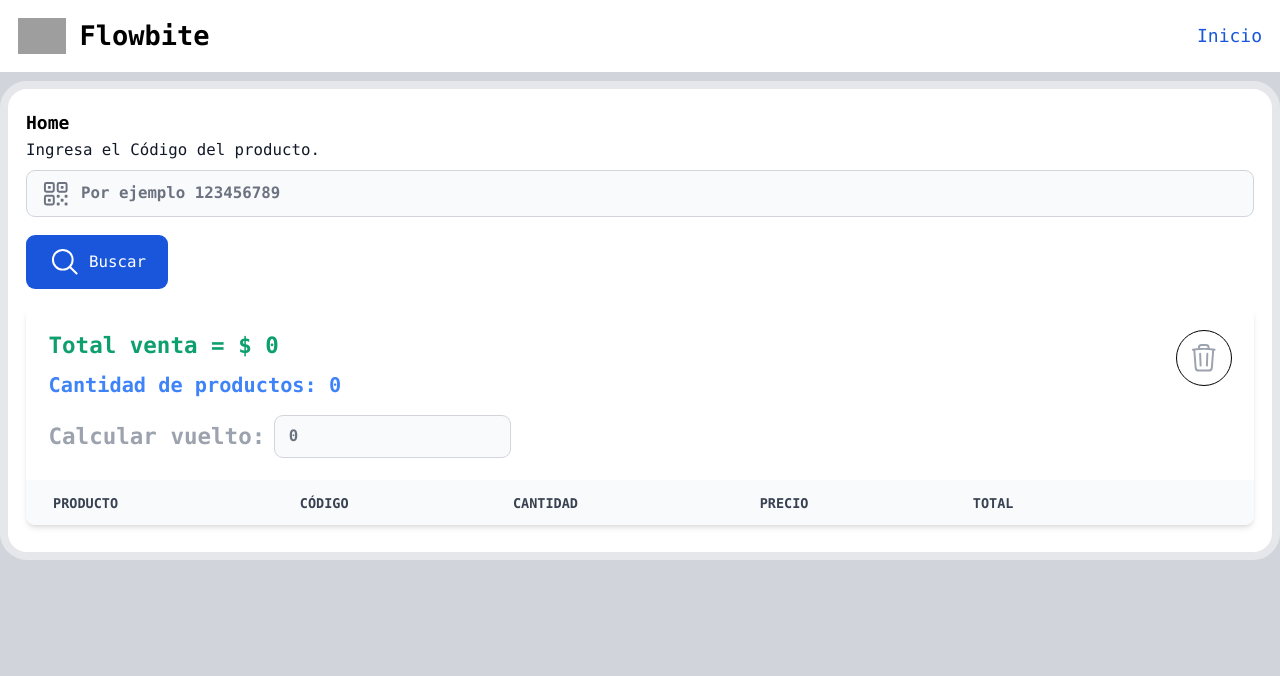
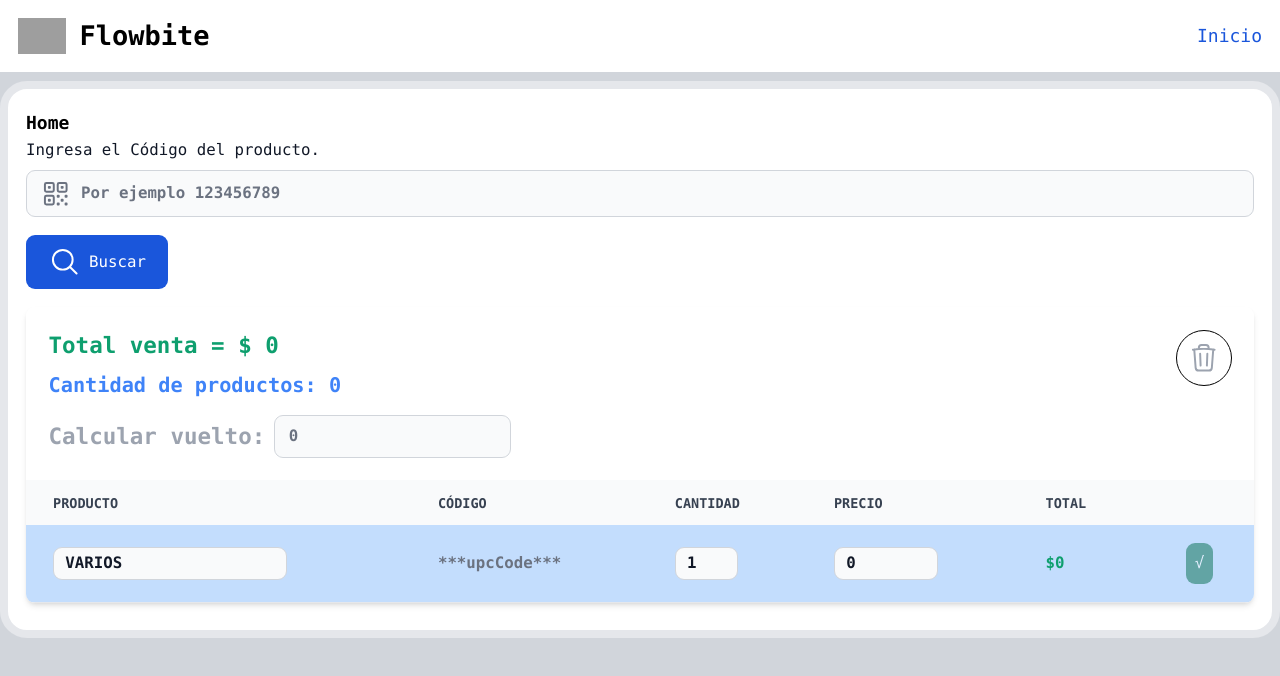
Before and after one commit to Julian1993ARG/Products-tiaFront, a React (Vite) app: page / in a window 1280 px wide. Shown: the top 676 px of the page. Built offline with nearby package versions, Linux system fonts and the light colour scheme; grey boxes are pictures that could not be loaded.

Commit message:
add products to list by hand

```diff
--- a/context/products.context.tsx
+++ b/context/products.context.tsx
@@ -9,6 +9,7 @@ interface IContextProducts {
   setSalePrice: (id: number, salePrice: number) => void
   deleteProduct: (id: number) => void
   resetProducts: () => void
+  addProductToList: (product: IProductList) => void
 }
 export const ProductsContext = createContext<IContextProducts>({
   products: [],
@@ -17,6 +18,7 @@ export const ProductsContext = createContext<IContextProducts>({
   setSalePrice: () => { },
   deleteProduct: () => { },
   resetProducts: () => { },
+  addProductToList: () => { },
 });
 
 export const ProductsContextProvider = ({ children } : {children:React.ReactNode}) => {
@@ -36,6 +38,8 @@ export const ProductsContextProvider = ({ children } : {children:React.ReactNode
     }
   };
 
+  const addProductToList = (product: IProductList) => setProducts(prev => [product, ...prev]);
+
   const setQuantity = (id: number, quantity: number) => setProducts(prev => prev.map(p => p.id === id ? { ...p, quantity } : p));
 
   const deleteProduct = (id: number) => setProducts(prev => prev.filter(p => p.id !== id));
@@ -46,7 +50,7 @@ export const ProductsContextProvider = ({ children } : {children:React.ReactNode
 
   return (
     <ProductsContext.Provider
-      value={{ products, getProductByUpcCode, setQuantity, deleteProduct, setSalePrice, resetProducts }}
+      value={{ products, getProductByUpcCode, setQuantity, deleteProduct, setSalePrice, resetProducts, addProductToList }}
     >
       {children}
     </ProductsContext.Provider>
--- /dev/null
+++ b/src/components/FormDetailsColum.tsx
@@ -0,0 +1,100 @@
+import { IProductList } from '@/models';
+import { getRandonNumber } from '@/utils';
+import { useState } from 'react';
+
+type Prop = {
+  addProduct: (product: IProductList) => void
+}
+
+export default function FormDetailsColum ({ addProduct }:Prop) {
+  const [data, setData] = useState<IProductList>({
+    id: Number(getRandonNumber(10)),
+    description: 'VARIOS',
+    quantity: 1,
+    salePrice: 0,
+    costPrice: 1,
+    proffit: 1,
+    upcCode: '123',
+  });
+
+  const handleChange = (e: React.ChangeEvent<HTMLInputElement>) => {
+    setData(prev => ({ ...prev, [e.target.name]: e.target.value }));
+  };
+
+  const handleSubmit = (e: React.MouseEvent) => {
+    e.preventDefault();
+    addProduct(data);
+    setData({
+      id: Number(getRandonNumber(10)),
+      description: 'VARIOS',
+      quantity: 1,
+      salePrice: 0,
+      costPrice: 1,
+      proffit: 1,
+      upcCode: '123',
+    });
+  };
+
+  return (
+    <tr className='bg-blue-200 border-b pt-6'>
+      <th scope='row' className='px-6 py-4 text-gray-900 whitespace-nowrap dark:text-white'>
+        <input
+          type='text'
+          name='description'
+          className='bg-gray-50 w-52 border uppercase border-gray-300 text-gray-900 text-sm rounded-lg focus:ring-blue-500 focus:border-blue-500 block px-2.5 py-1 '
+          placeholder='Descripcion'
+          required
+          minLength={5}
+          value={data.description}
+          onChange={handleChange}
+        />
+      </th>
+      <td className='px-6 py-4'>
+        ***upcCode***
+      </td>
+      <td className='px-6 py-4'>
+
+        <input
+          type='number'
+          name='quantity'
+          className='bg-gray-50 w-14 border border-gray-300 text-gray-900 text-sm rounded-lg focus:ring-blue-500 focus:border-blue-500 block px-2.5 py-1 '
+          placeholder='1'
+          required
+          autoComplete='off'
+          min={1}
+          value={data.quantity}
+          onChange={handleChange}
+        />
+
+      </td>
+      <td className='px-6 py-4'>
+        <input
+          type='number'
+          name='salePrice'
+          className='bg-gray-50 w-[5.8rem] border border-gray-300 text-gray-900 text-sm rounded-lg focus:ring-blue-500 focus:border-blue-500 block px-2.5 py-1 '
+          placeholder='1'
+          required
+          autoComplete='off'
+          min={1}
+          value={data.salePrice}
+          onChange={handleChange}
+        />
+      </td>
+      <td className='px-6 py-4 text-green-500'>
+        ${(data.salePrice * data.quantity).toLocaleString('en-US')}
+      </td>
+
+      <td className='px-6 py-4 text-center relative'>
+        <button
+          type='submit'
+          onClick={handleSubmit}
+          className='focus:outline-none text-white bg-green-700 hover:bg-green-800 focus:ring-4 focus:ring-green-300 font-medium rounded-lg text-sm p-2 disabled:opacity-50 disabled:cursor-not-allowed'
+          disabled={data.salePrice === 0}
+        >
+          √
+        </button>
+      </td>
+
+    </tr>
+  );
+}
--- a/src/components/TableProducts.tsx
+++ b/src/components/TableProducts.tsx
@@ -1,17 +1,10 @@
-import { IProductList } from '@/models';
 import { useEffect, useState } from 'react';
 import debounce from 'lodash.debounce';
-import { DetailsColumn, TrashSvg } from './';
+import { DetailsColumn, FormDetailsColum, TrashSvg } from './';
+import { useProductsContext } from 'context/products.context';
 
-type PropsTable = {
-  products: IProductList[]
-  setQuantity: (id: number, quantity: number) => void
-  deleteProduct: (id: number) => void
-  setSalePrice: (id: number, salePrice: number) => void
-  resetProducts: () => void
-}
-
-export default function TableProducts ({ products, setQuantity, deleteProduct, setSalePrice, resetProducts }: PropsTable) {
+export default function TableProducts () {
+  const { products, setQuantity, deleteProduct, setSalePrice, resetProducts, addProductToList } = useProductsContext();
   const [total, setTotal] = useState(0);
   const [change, setChange] = useState(0);
 
@@ -100,6 +93,10 @@ export default function TableProducts ({ products, setQuantity, deleteProduct, s
           />
         ))}
 
+        <FormDetailsColum
+          addProduct={addProductToList}
+        />
+
       </tbody>
     </table>
   );
--- a/src/components/index.ts
+++ b/src/components/index.ts
@@ -1,4 +1,5 @@
 export { default as DetailsColumn } from './DetailsColumn';
+export { default as FormDetailsColum } from './FormDetailsColum';
 export { default as FormSearchByUpcCode } from './FormSearchByUpcCode';
 export { default as Header } from './Header';
 export { default as Layout } from './Layout';
--- a/src/models/product.response.ts
+++ b/src/models/product.response.ts
@@ -8,6 +8,6 @@ export interface IProduct {
   supplierId: number
 }
 
-export interface IProductList extends IProduct{
+export interface IProductList extends Omit<IProduct, 'supplierId'>{
   quantity:number
 }
--- a/src/pages/home.tsx
+++ b/src/pages/home.tsx
@@ -2,20 +2,14 @@ import { useProductsContext } from '@/../context/products.context';
 import { FormSearchByUpcCode, Layout, TableProducts } from '../components';
 
 export function Home () {
-  const { getProductByUpcCode, products, setQuantity, deleteProduct, setSalePrice, resetProducts } = useProductsContext();
+  const { getProductByUpcCode } = useProductsContext();
   return (
     <Layout>
       <h1>Home</h1>
 
       <FormSearchByUpcCode getProductByUpcCode={getProductByUpcCode} />
       <div className='relative overflow-x-auto shadow-md sm:rounded-lg my-2'>
-        <TableProducts
-          products={products}
-          setQuantity={setQuantity}
-          deleteProduct={deleteProduct}
-          setSalePrice={setSalePrice}
-          resetProducts={resetProducts}
-        />
+        <TableProducts />
       </div>
 
     </Layout>
--- /dev/null
+++ b/src/utils/getRandonNumber.ts
@@ -0,0 +1 @@
+export const getRandonNumber = (maxLenght:number) => Math.random().toString().substring(2, maxLenght);
--- /dev/null
+++ b/src/utils/index.ts
@@ -0,0 +1 @@
+export * from './getRandonNumber';
```
